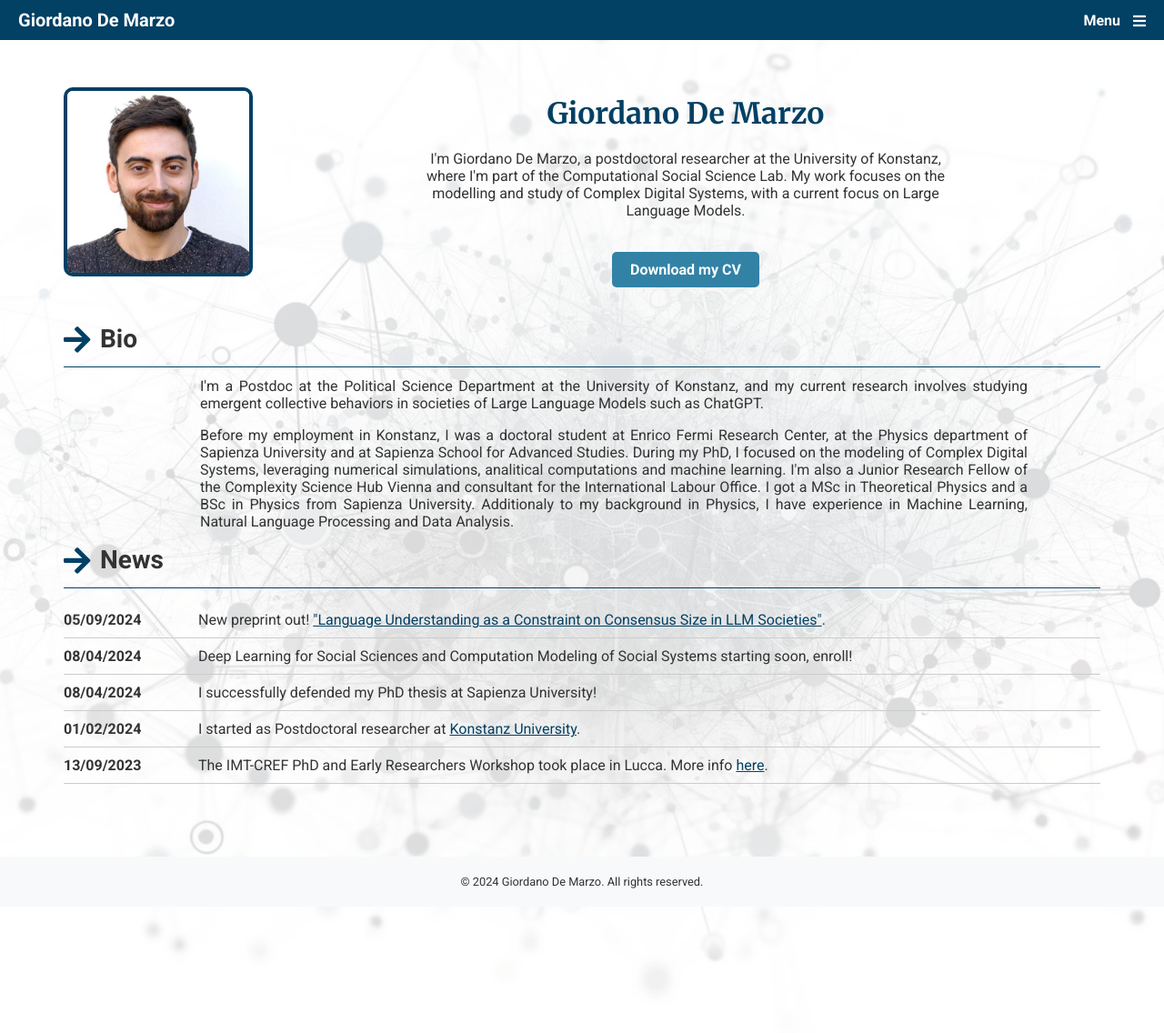
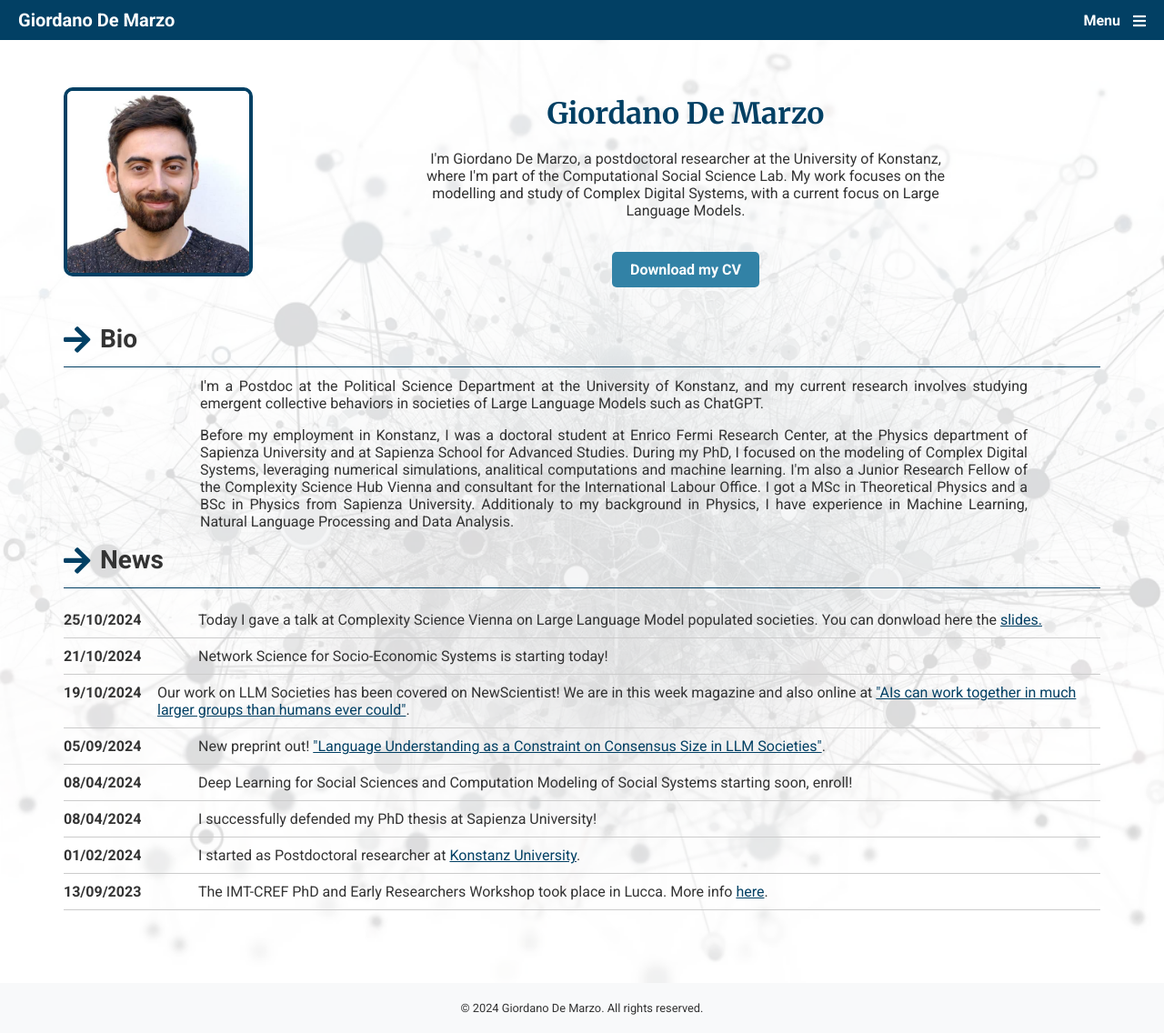
Before and after one commit to giordano-demarzo/giordano-demarzo.github.io, a Jekyll site: the page built from index.markdown, in a window 1280 px wide. Shown: the whole page at 91% size. Built offline with Jekyll 4.4.1, drawn with Linux system fonts in a browser that asks for light colours.

Commit message:
first coding session and news

```diff
--- a/index.markdown
+++ b/index.markdown
@@ -24,10 +24,27 @@ Before my employment in Konstanz, I was a doctoral student at Enrico Fermi Resea
 </div>
 <div class="section-heading">News</div>
 <div class="news-section">
+
+    <div class="news-item">
+        <div class="news-date">25/10/2024</div>
+        <div class="news-title">Today I gave a talk at Complexity Science Vienna on Large Language Model populated societies. You can donwload here the <a href="files/slides/LLMs_CSH.pdf">slides.</a> </div>
+    </div>
+
+    <div class="news-item">
+        <div class="news-date">21/10/2024</div>
+        <div class="news-title">Network Science for Socio-Economic Systems is starting today! </div>
+    </div>
+
+    <div class="news-item">
+        <div class="news-date">19/10/2024</div>
+        <div class="news-title">Our work on LLM Societies has been covered on NewScientist! We are in this week magazine and also online at <a href="https://www.newscientist.com/article/2447192-ais-can-work-together-in-much-larger-groups-than-humans-ever-could/">"AIs can work together in much larger groups than humans ever could"</a>. </div>
+    </div>
+
     <div class="news-item">
         <div class="news-date">05/09/2024</div>
         <div class="news-title">New preprint out! <a href="https://arxiv.org/abs/2409.02822">"Language Understanding as a Constraint on Consensus Size in LLM Societies"</a>. </div>
     </div>
+
     <div class="news-item">
         <div class="news-date">08/04/2024</div>
         <div class="news-title">Deep Learning for Social Sciences and Computation Modeling of Social Systems starting soon, enroll! </div>
```
Also changed, not shown: Network_Science.markdown (+5 -5 lines), 1 other file.
